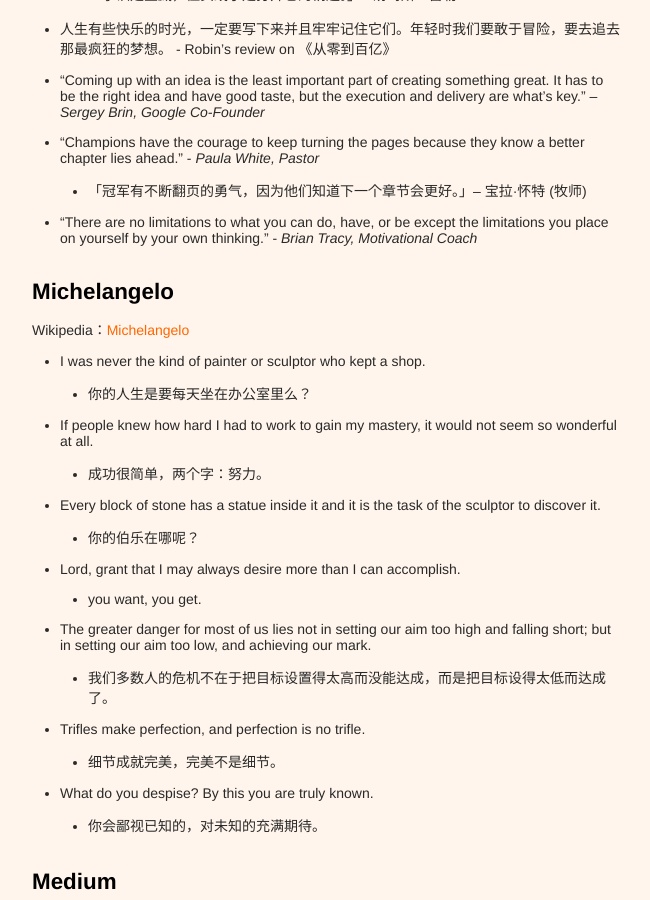
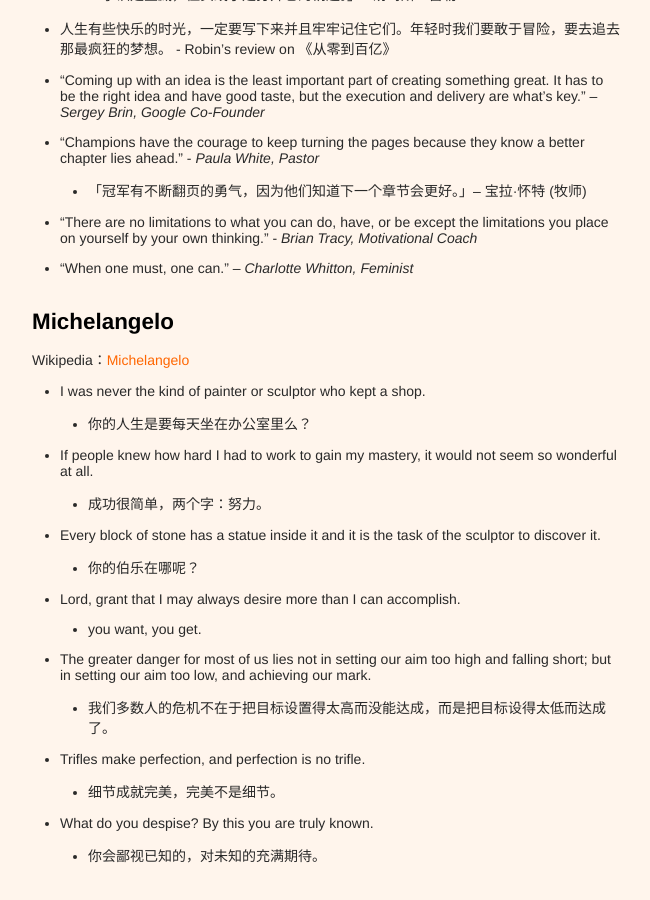
Before and after one commit to xianyuxmu/xianyuxmu.github.io, a Jekyll site: the page built from _posts/2017-06-17-chicken-soup.md, in a window 1280 px wide and 900 px high, scrolled down 697 px. Shown: the whole window, without its empty margins (314-964 px from the left). Built offline with Jekyll 4.4.1, drawn with Linux system fonts in a browser that asks for light colours; comment, search, counter and statistics services are not loaded.

Commit message:
"When one must, one can."

```diff
--- a/_posts/2017-06-17-chicken-soup.md
+++ b/_posts/2017-06-17-chicken-soup.md
@@ -26,6 +26,7 @@ tags:
 - “Champions have the courage to keep turning the pages because they know a better chapter lies ahead.” - *Paula White, Pastor*
 	- 「冠军有不断翻页的勇气，因为他们知道下一个章节会更好。」– 宝拉·怀特 (牧师)
 - “There are no limitations to what you can do, have, or be except the limitations you place on yourself by your own thinking.” - *Brian Tracy, Motivational Coach*
+- "When one must, one can." – *Charlotte Whitton, Feminist*
 
 ## Michelangelo
 
```
